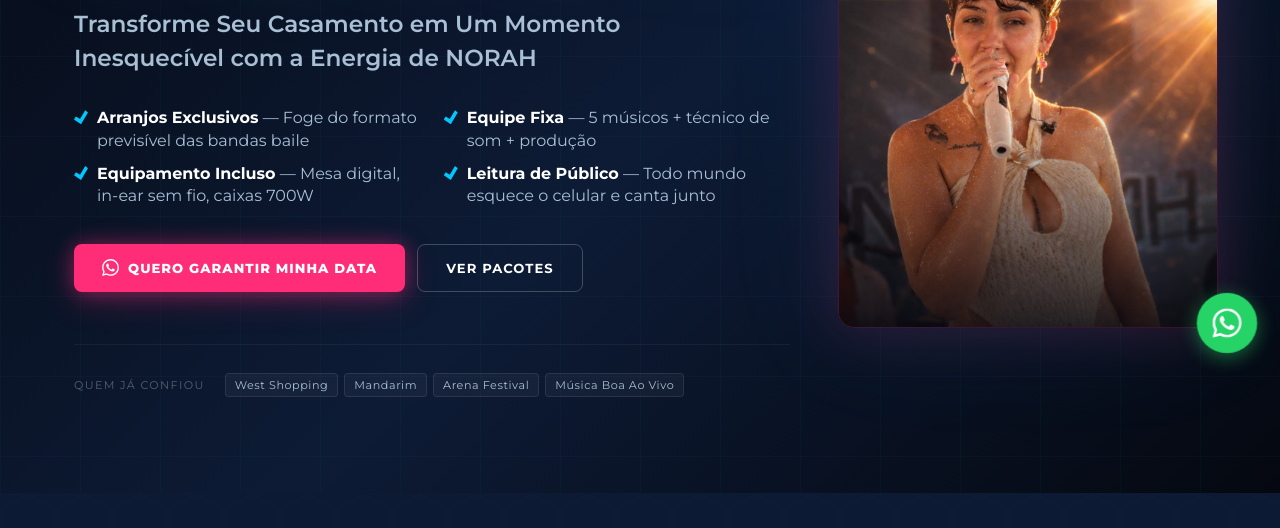
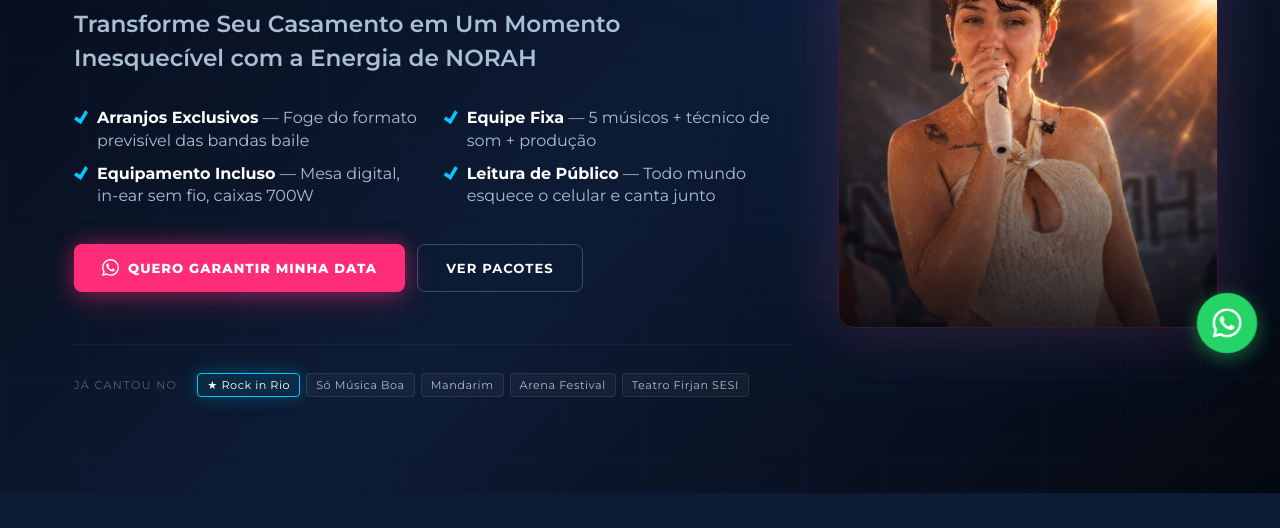
Before and after one commit to vitorcarvalhosa/norah-lp, a plain HTML site: page index.html in a window 1280 px wide. Shown: the part 424-952 px from the top of the page. Drawn offline with nearby package versions, Linux system fonts and the light colour scheme; a web font is replaced by a local one.

Commit message:
fix(palcos): Rock in Rio em destaque, Só Música Boa e Teatro Firjan SESI; sai West Shopping e Fantástico Magic
Co-Authored-By: Claude Opus 5.5 <noreply@anthropic.com>

```diff
--- a/index.html
+++ b/index.html
@@ -944,6 +944,14 @@
       transition: color .2s ease, border-color .2s ease;
     }
     .client-chip:hover { color: var(--text2); border-color: rgba(255,255,255,.16); }
+    /* Palco de maior peso (Rock in Rio) em destaque */
+    .proof-tag.is-destaque,
+    .client-chip.is-destaque {
+      color: #fff;
+      border-color: var(--accent);
+      background: rgba(0,200,255,.1);
+      box-shadow: 0 0 18px rgba(0,200,255,.3);
+    }
 
     /* ── ABOUT ────────────────────────────────────── */
     #about { background: var(--bg2); }
@@ -1536,13 +1544,14 @@
             <a href="#pricing" class="btn btn-ghost">Ver Pacotes</a>
           </div>
 
-          <div class="hero-proof" aria-label="Clientes que já confiaram na NORAH">
-            <span class="proof-label">Quem já confiou</span>
+          <div class="hero-proof" aria-label="Palcos onde a NORAH já cantou">
+            <span class="proof-label">Já cantou no</span>
             <div class="proof-tags">
-              <span class="proof-tag">West Shopping</span>
+              <span class="proof-tag is-destaque">★ Rock in Rio</span>
+              <span class="proof-tag">Só Música Boa</span>
               <span class="proof-tag">Mandarim</span>
               <span class="proof-tag">Arena Festival</span>
-              <span class="proof-tag">Música Boa Ao Vivo</span>
+              <span class="proof-tag">Teatro Firjan SESI</span>
             </div>
           </div>
         </div>
@@ -1809,13 +1818,13 @@
       </div>
 
       <div class="clients-strip reveal" style="transition-delay:.24s">
-        <p class="clients-label">Clientes e Parceiros</p>
-        <div class="clients-row" role="list" aria-label="Clientes da NORAH">
-          <span class="client-chip" role="listitem">Música Boa Ao Vivo</span>
-          <span class="client-chip" role="listitem">West Shopping</span>
+        <p class="clients-label">Palcos onde a Norah já cantou</p>
+        <div class="clients-row" role="list" aria-label="Palcos onde a NORAH já cantou">
+          <span class="client-chip is-destaque" role="listitem">★ Rock in Rio</span>
+          <span class="client-chip" role="listitem">Só Música Boa</span>
           <span class="client-chip" role="listitem">Mandarim</span>
           <span class="client-chip" role="listitem">Arena Festival</span>
-          <span class="client-chip" role="listitem">Fantástico Magic</span>
+          <span class="client-chip" role="listitem">Teatro Firjan SESI Jacarepaguá</span>
         </div>
       </div>
 
```
